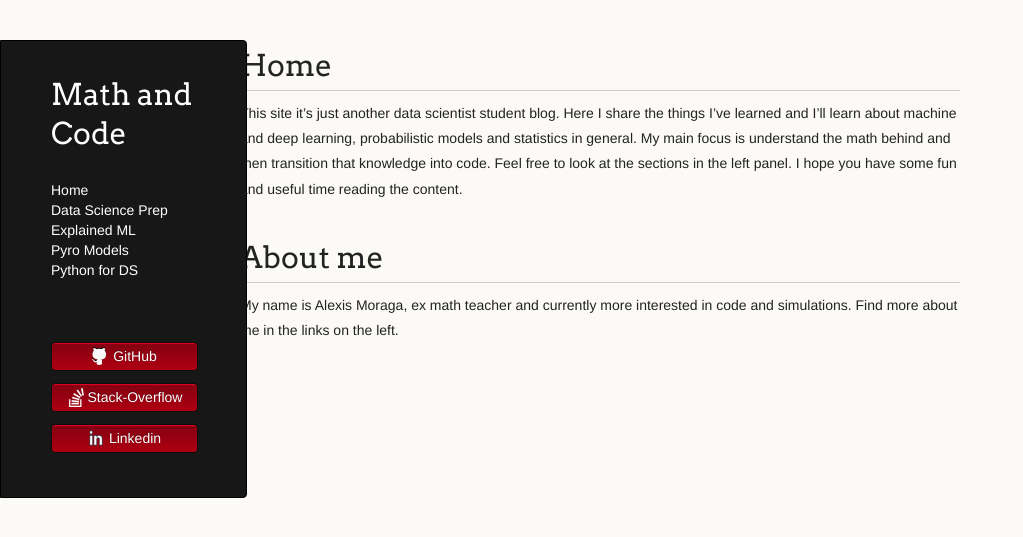
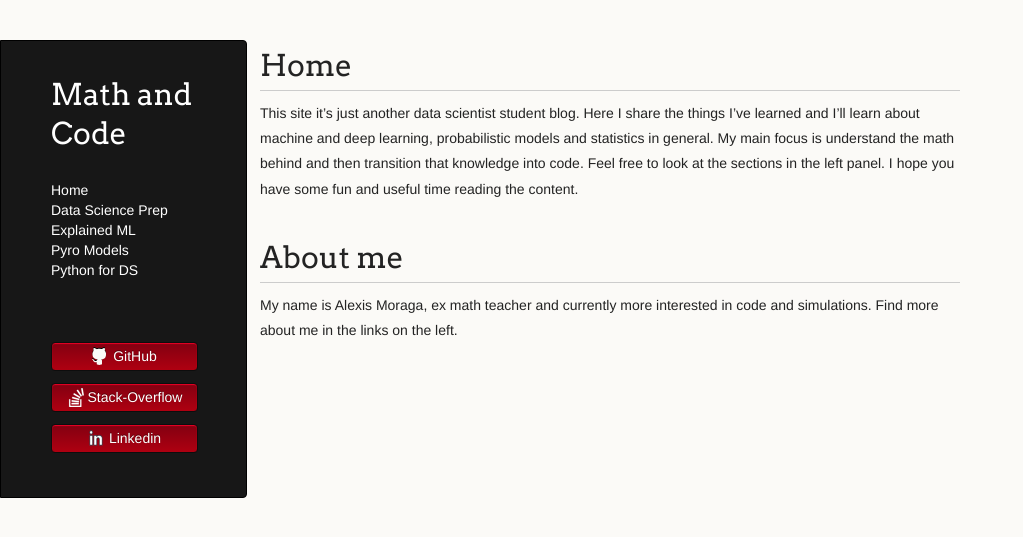
Before and after one commit to LemonPy29/LemonPy29.github.io, a Jekyll site: the page built from index.md, in a window 1280 px wide. Shown: the top 537 px of the page, without its empty margins (0-1023 px from the left). Built offline with Jekyll 4.4.1, drawn with Linux system fonts in a browser that asks for light colours; nearby versions of some CDN libraries; the repository's description, which GitHub fills in, is left out; our own code applies the rules of GitHub Pages for plain Markdown files.

Commit message:
update css

```diff
--- a/_sass/jekyll-theme-dinky.scss
+++ b/_sass/jekyll-theme-dinky.scss
@@ -339,7 +339,7 @@ a.buttons:hover {
 /* Section - for main page content */
 
 section {
-  width: 720px;
+  width: 700px;
   float: right;
   padding-bottom: 50px;
 }
```
